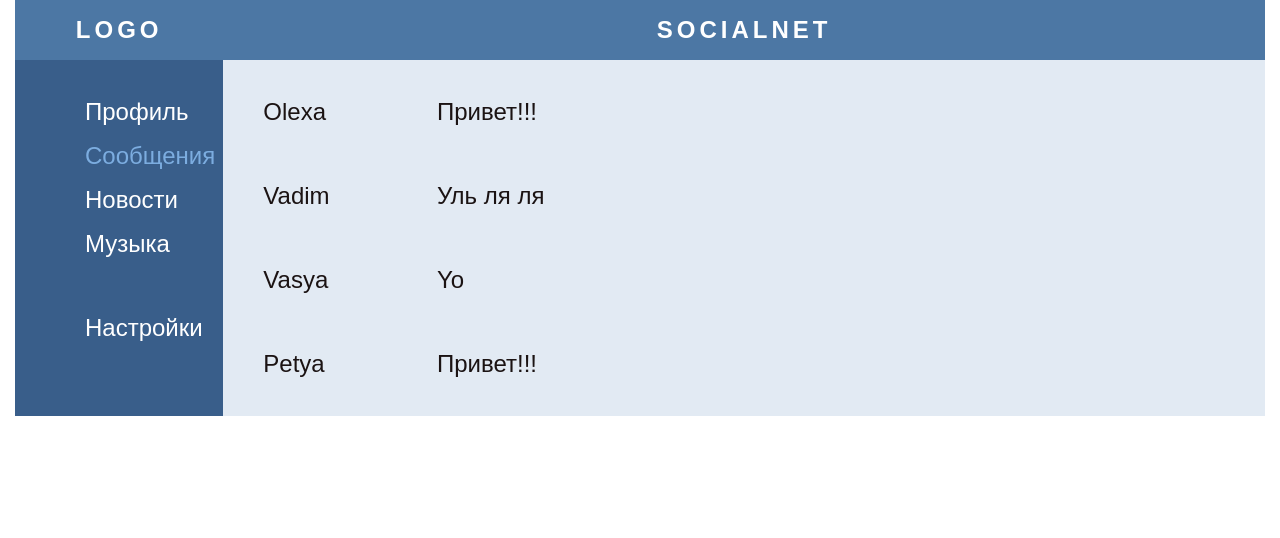
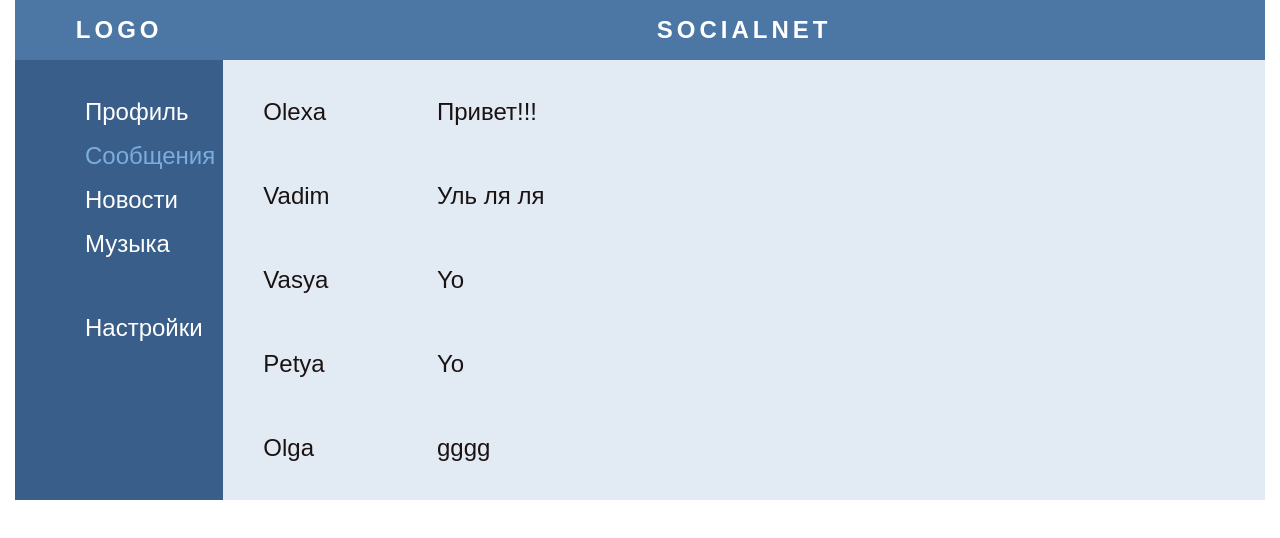
Before and after one commit to OlexaSS/social-network, a React (Create React App) app: page /dialogs in a window 1280 px wide. Shown: the top 538 px of the page. Built offline with nearby package versions, Linux system fonts and the light colour scheme.

Commit message:
map refactoring dialogs, my posts

```diff
--- a/src/components/dialogs/Dialogs.jsx
+++ b/src/components/dialogs/Dialogs.jsx
@@ -22,35 +22,38 @@ const Message = (props) => {
 
 const Dialogs = (props) => {
 
-    let dialogsData = [
-        {id : 1, name : 'Olexa'},
-        {id : 2, name : 'Vadim'},
-        {id : 3, name : 'Vasya'},
-        {id : 4, name : 'Petya'},
-        {id : 5, name : 'Olga'}
+    let dialogs = [
+        { id: 1, name: 'Olexa' },
+        { id: 2, name: 'Vadim' },
+        { id: 3, name: 'Vasya' },
+        { id: 4, name: 'Petya' },
+        { id: 5, name: 'Olga' }
     ];
 
-    let messagesData = [
-        {id : 1, message: 'Привет!!!'},
-        {id : 2, message: 'Уль ля ля'},
-        {id : 3, message: 'Yo'},
-        {id : 4, message: 'Yo'},
-        {id : 5, message: 'Yo'}
-    ]
+    let messages = [
+        { id: 1, message: 'Привет!!!' },
+        { id: 2, message: 'Уль ля ля' },
+        { id: 3, message: 'Yo' },
+        { id: 4, message: 'Yo' },
+        { id: 5, message: 'gggg' }
+    ];
 
+    // На основе входящего массива получаем jsx элементы и отрисовываем их
+    let dialogItems = dialogs.map(
+        d => <DialogItem name={d.name} id={d.id} />
+    );
+
+    let messageItems = messages.map(
+        m => <Message message={m.message} />
+    );
+//////////////////////////////////////////////////////////////////////////
     return (
         <div className={s.dialogs}>
             <div className={s.dialogs__items}>
-                <DialogItem name={dialogsData[0].name} id={dialogsData[0].id} />
-                <DialogItem name={dialogsData[1].name} id={dialogsData[1].id} />
-                <DialogItem name={dialogsData[2].name} id={dialogsData[2].id} />
-                <DialogItem name={dialogsData[3].name} id={dialogsData[3].id} />
+                {dialogItems}   {/*отрисовываем jsx элементы из нового массива */}
             </div>
             <div className={s.messages}>
-                <Message message = {messagesData[0].message} />
-                <Message message = {messagesData[1].message} />
-                <Message message = {messagesData[2].message} />
-                <Message message = {messagesData[0].message} />
+                {messageItems}
             </div>
         </div>
     );
--- a/src/components/profile/myPosts/MyPosts.jsx
+++ b/src/components/profile/myPosts/MyPosts.jsx
@@ -2,14 +2,19 @@ import React from "react";
 import s from "./MyPosts.module.css";
 import Post from "./post/Post";
 
+// На основе входящего массива получаем jsx элементы и отрисовываем их
 const MyPosts = (props) => {
-    let postsData = [
+    let posts = [
         {id : 1, post : 'Первый пост', likes: 11},
         {id : 2, post : 'второй пост', likes: 333},
         {id : 3, post : 'второй пост', likes: 10},
         {id : 4, post : 'второй пост', likes: 1},
         {id : 5, post : 'второй пост', likes: 12}
     ];
+///////////////////////////////////////////////////////////////////
+    let postElement = posts.map(
+            p => <Post message={p.post} likesCount={p.likes} />
+        );
 
     return (
         <div className={s.posts}>
@@ -21,9 +26,7 @@ const MyPosts = (props) => {
             </form>
             <div className={s.post__arhives}>
                 <h3>Опубликованные</h3>
-                <Post message={postsData[0].post} likesCount={postsData[0].likes} />
-                <Post message={postsData[1].post} likesCount={postsData[1].likes} />
-                <Post message={postsData[2].post} likesCount={postsData[2].likes} />
+                {postElement}   {/*отрисовываем jsx элементы из нового массива */}
             </div>
         </div>
     );
```
Also changed, not shown: 1 other file (tests, documents, lock files or other folders).
